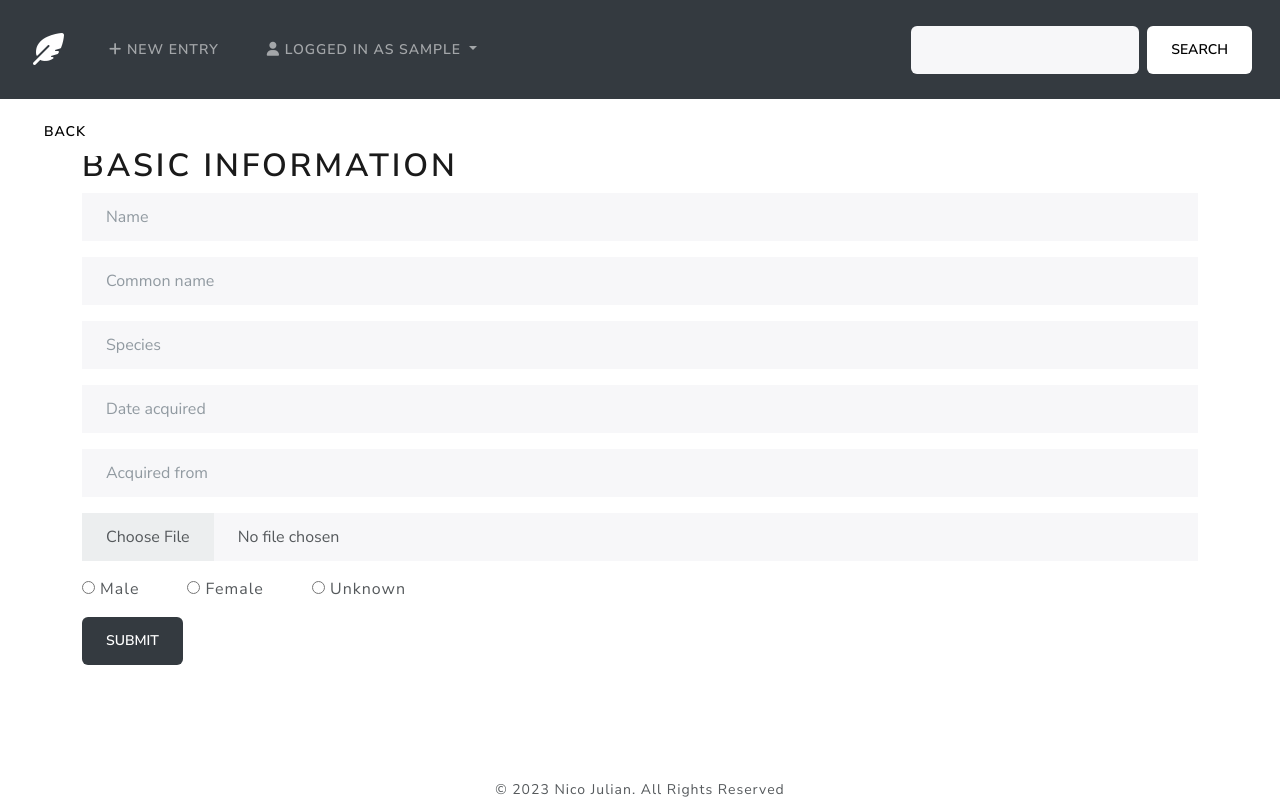
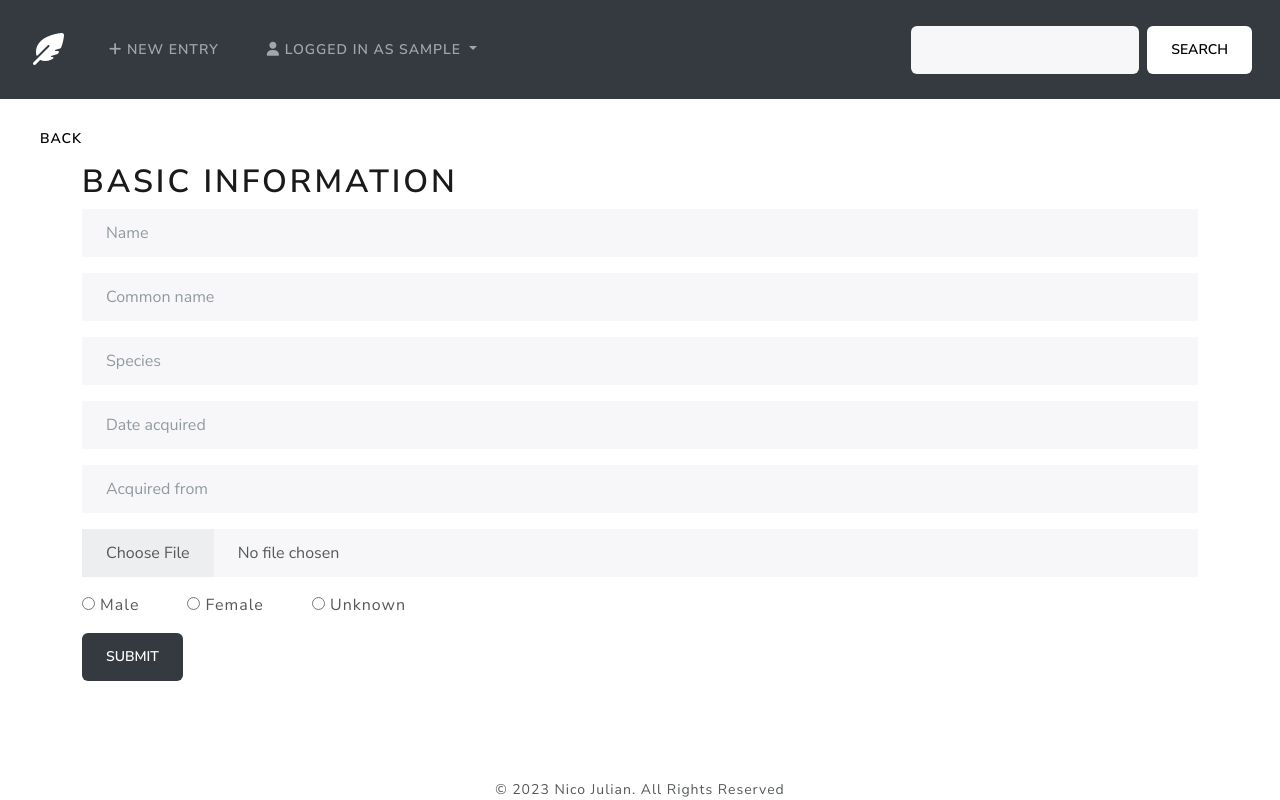
Before and after one commit to NicoGiuliani/ams, a Django app: page /create/ in a window 1280 px wide. Run offline with Django 4.2, Linux system fonts and the light colour scheme; the visitor is signed in with stand-in values (Sample User, id 1); some libraries are stand-ins or nearby versions.

Commit message:
Debugging

```diff
--- a/ams/app/forms.py
+++ b/ams/app/forms.py
@@ -101,7 +101,7 @@ class NoteForm(forms.ModelForm):
         max_length=500,
         widget=forms.Textarea(
             attrs={
-                "class": "form-control",
+                "class": "form-control rounded",
                 "placeholder": "Add a note",
                 "title": "Note",
                 "rows": 4,
--- a/ams/templates/404.html
+++ b/ams/templates/404.html
@@ -1,14 +1,16 @@
 {% extends "base.html" %}
 {% load static thumbnail %}
 {% block content %}
-<div class="container my-5">
+<div class="w-100">
+  <a href="{% url 'home' %}" class="btn btn-light mt-3 ms-3">Back</a>
+</div>
+<div class="container">
   {% if messages %}
   {% for message in messages %}
   <p class="text-success">{{message}}</p>
   {% endfor %}
   {% endif %}
   <h1>404: Page not found</h1>
-  <a href="{% url 'home' %}" class="btn btn-light" style="position:absolute;top:108px;left:20px">Back</a>
 </div>
 
 {% endblock %}
--- a/ams/templates/base.html
+++ b/ams/templates/base.html
@@ -13,13 +13,11 @@
     <link rel="stylesheet" href="https://cdnjs.cloudflare.com/ajax/libs/font-awesome/6.4.0/css/all.min.css" integrity="sha512-iecdLmaskl7CVkqkXNQ/ZH/XLlvWZOJyj7Yy7tcenmpD1ypASozpmT/E0iPtmFIB46ZmdtAc9eNBvH0H/ZpiBw==" crossorigin="anonymous" referrerpolicy="no-referrer" />
   </head>
   <body>
-    <!-- temporary -->
-    <div style="min-width: 700px">
+    <div style="min-height: 100vh" class="d-flex flex-column">
       {% include "navbar.html" %}
       {% block content %}
       {% endblock %}
       {% include "footer.html" %}
-
     </div>
     <script src="https://cdn.jsdelivr.net/npm/bootstrap@5.0.2/dist/js/bootstrap.bundle.min.js" integrity="sha384-MrcW6ZMFYlzcLA8Nl+NtUVF0sA7MsXsP1UyJoMp4YLEuNSfAP+JcXn/tWtIaxVXM" crossorigin="anonymous"></script>
   </body>
--- a/ams/templates/create_form.html
+++ b/ams/templates/create_form.html
@@ -1,7 +1,15 @@
 {% extends "base.html" %}
 {% block content %}
 
-<div class="container my-5">
+<div class="w-100">
+  {% if id %}
+  <a href="{% url 'entry' id %}" class="btn btn-light mt-3 ms-3">Back</a>
+  {% else %}
+  <a href="{% url 'home' %}" class="btn btn-light mt-3 ms-3">Back</a>
+  {% endif %}
+</div>
+
+<div class="container">
   {% if messages %}
   {% for message in messages %}
   <p class="text-success">{{message}}</p>
@@ -16,12 +24,6 @@
     <a href="{% url 'delete_photo' id %}" class="btn btn-warning">Delete Photo</a>
     {% endif %}
 
-
-    {% if id %}
-    <a href="{% url 'entry' id %}" class="btn btn-light" style="position: absolute; top: 108px; left: 20px">Back</a>
-    {% else %}
-    <a href="{% url 'home' %}" class="btn btn-light" style="position: absolute; top: 108px; left: 20px">Back</a>
-    {% endif %}
   </form>
 </div>
 {% endblock %}
--- a/ams/templates/delete_photo.html
+++ b/ams/templates/delete_photo.html
@@ -1,7 +1,10 @@
 {% extends "base.html" %}
 {% load static thumbnail %}
 {% block content %}
-<div class="container my-5 d-flex flex-column text-center">
+<div class="w-100">
+  <a href="{% url 'home' %}" class="btn btn-light mt-3 ms-3">Back</a>
+</div>
+<div class="container d-flex flex-column text-center">
   <div class="delete-preview mb-5">
     <h1>Photo for {{entry.name}}</h1>
     {% if entry.photo %}
@@ -18,6 +21,5 @@
     <a href="{% url 'home' %}" class="btn btn-dark">Cancel</a>
     <input class="btn btn-danger" type="submit" value="Delete"/>
   </form>
-  <a href="{% url 'edit' entry.id %}" class="btn btn-light" style="position: absolute; top: 108px; left: 20px">Back</a>
 </div>
 {% endblock %}
--- a/ams/templates/footer.html
+++ b/ams/templates/footer.html
@@ -1,4 +1,4 @@
-<footer class="position-absolute bottom-0 start-0 w-100">
+<footer class="w-100 mt-auto">
   <div class="d-flex justify-content-center">
     <small>&copy; 2023 Nico Julian. All Rights Reserved</small>
   </div>
--- a/ams/templates/registration/password_reset_complete.html
+++ b/ams/templates/registration/password_reset_complete.html
@@ -13,6 +13,6 @@
   <p>Your new password has been set. You can log in now on the <a href="{% url 'login' %}">log in page</a>.</p>
 
 
-
+</div>
 
 {% endblock %}
--- a/ams/templates/registration/password_reset_confirm.html
+++ b/ams/templates/registration/password_reset_confirm.html
@@ -24,5 +24,5 @@
 
 {% endif %}
 
-
+</div>
 {% endblock %}
--- a/ams/templates/registration/password_reset_done.html
+++ b/ams/templates/registration/password_reset_done.html
@@ -1,4 +1,5 @@
 {% extends "base.html" %}
+
 {% block content %}
 
 <div class="container my-5">
@@ -9,4 +10,5 @@
   {% endif %}
   <h1>Check your inbox.</h1>
   <p>We've emailed you instructions for setting your password. You should receive the email shortly!</p>
+</div>
 {% endblock %}
--- a/ams/templates/registration/password_reset_form.html
+++ b/ams/templates/registration/password_reset_form.html
@@ -1,7 +1,10 @@
 {% extends "base.html" %}
 {% block content %}
 
-<div class="container my-5">
+<div class="w-100">
+  <a href="{% url 'home' %}" class="btn btn-light mt-3 ms-3">Back</a>
+</div>
+<div class="container">
   {% if messages %}
   {% for message in messages %}
   <p class="text-success">{{message}}</p>
@@ -16,7 +19,6 @@
     <input class="btn btn-dark" type="submit" value="Submit">
   </form>
 
-  <a href="{% url 'home' %}" class="btn btn-light" style="position:absolute;top:108px;left:20px">Back</a>
 </div>
 
 {% endblock %}
```
Also changed, not shown: ams/templates/entry.html (+5 -3 lines), ams/templates/feeding_schedule.html (+6 -2 lines), ams/templates/notes.html (+6 -4 lines), ams/templates/registration/login.html (+5 -4 lines), ams/templates/search.html (+8 -1 lines).
